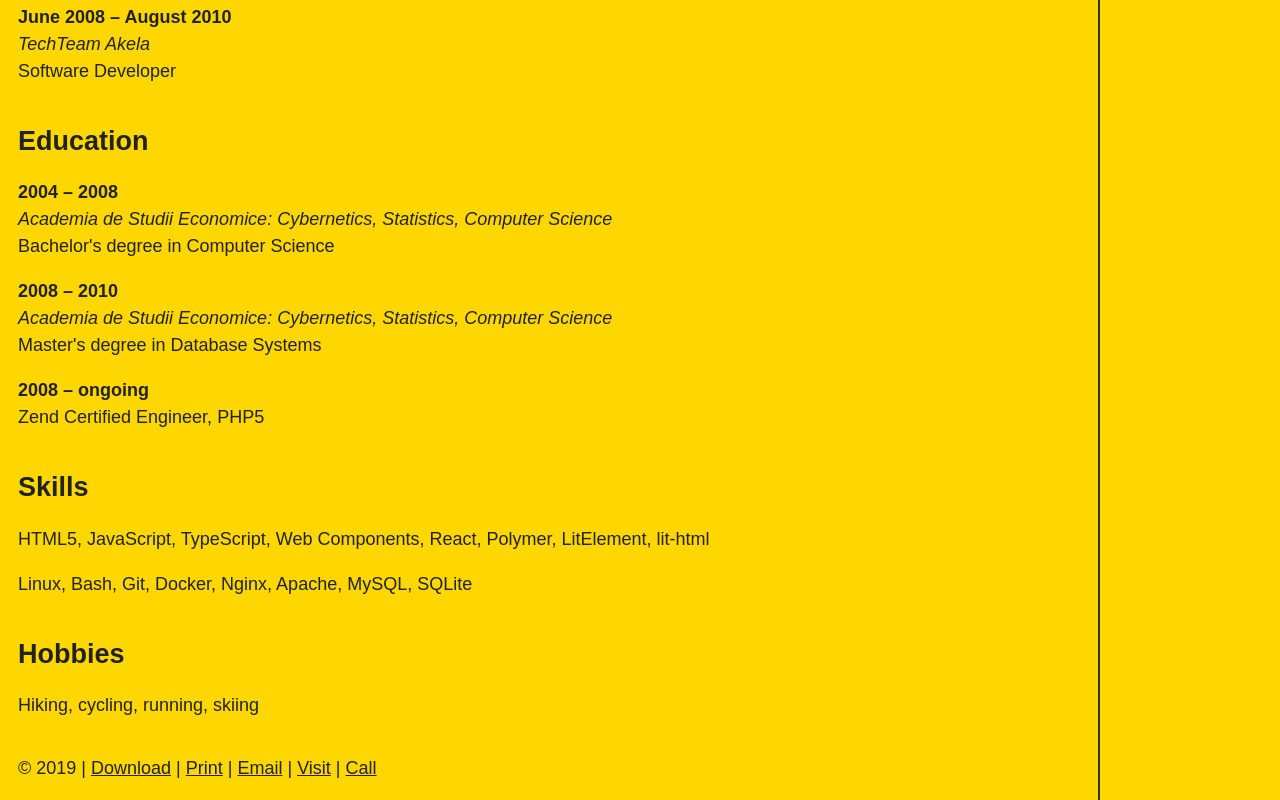
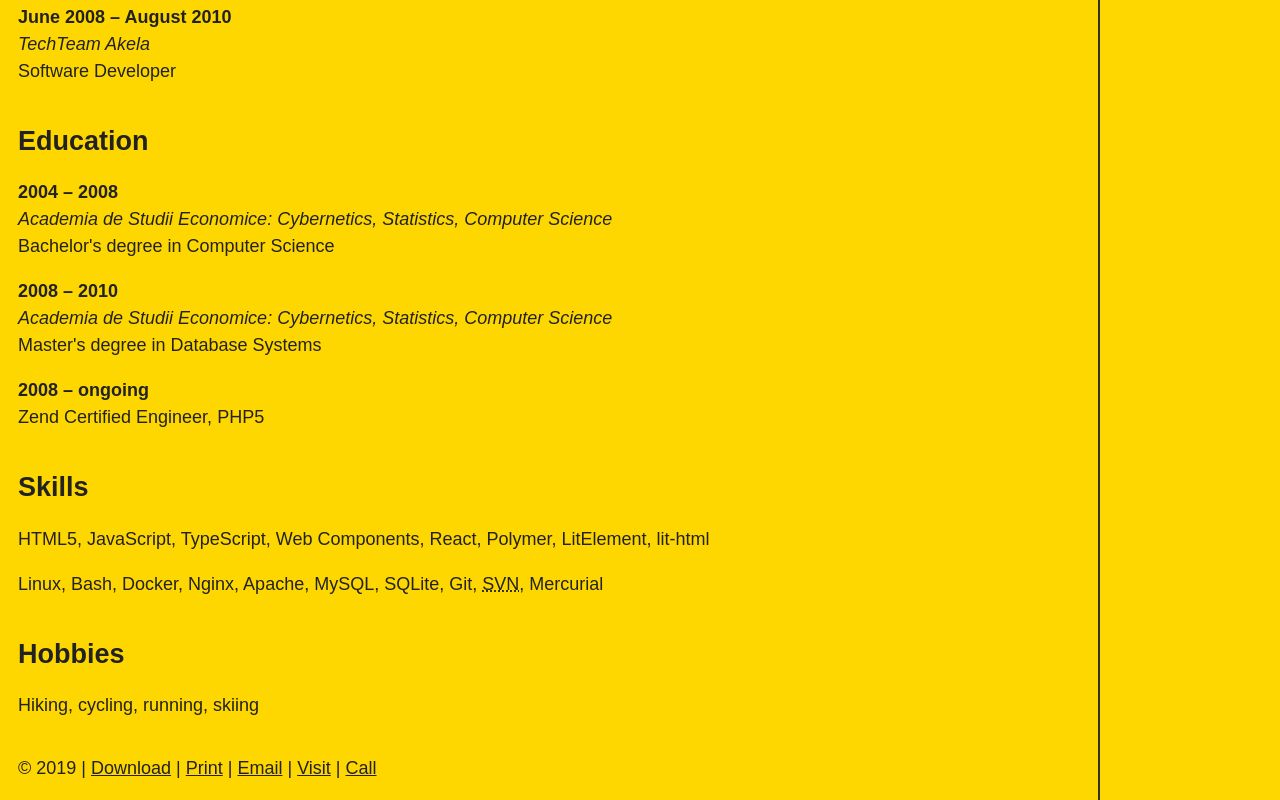
Before and after one commit to hadriann/resume, a plain HTML site: page index.html in a window 1280 px wide. Shown: the part 559-1359 px from the top of the page. Drawn offline with Linux system fonts and the light colour scheme.

Commit message:
Update index.html

```diff
--- a/index.html
+++ b/index.html
@@ -126,7 +126,7 @@
         </p>
 
         <p>
-          Linux, Bash, Git, Docker, Nginx, Apache, MySQL, SQLite
+          Linux, Bash, Docker, Nginx, Apache, MySQL, SQLite, Git, <abbr title="Subversion">SVN</abbr>, Mercurial
         </p>
       </section>
 
```
